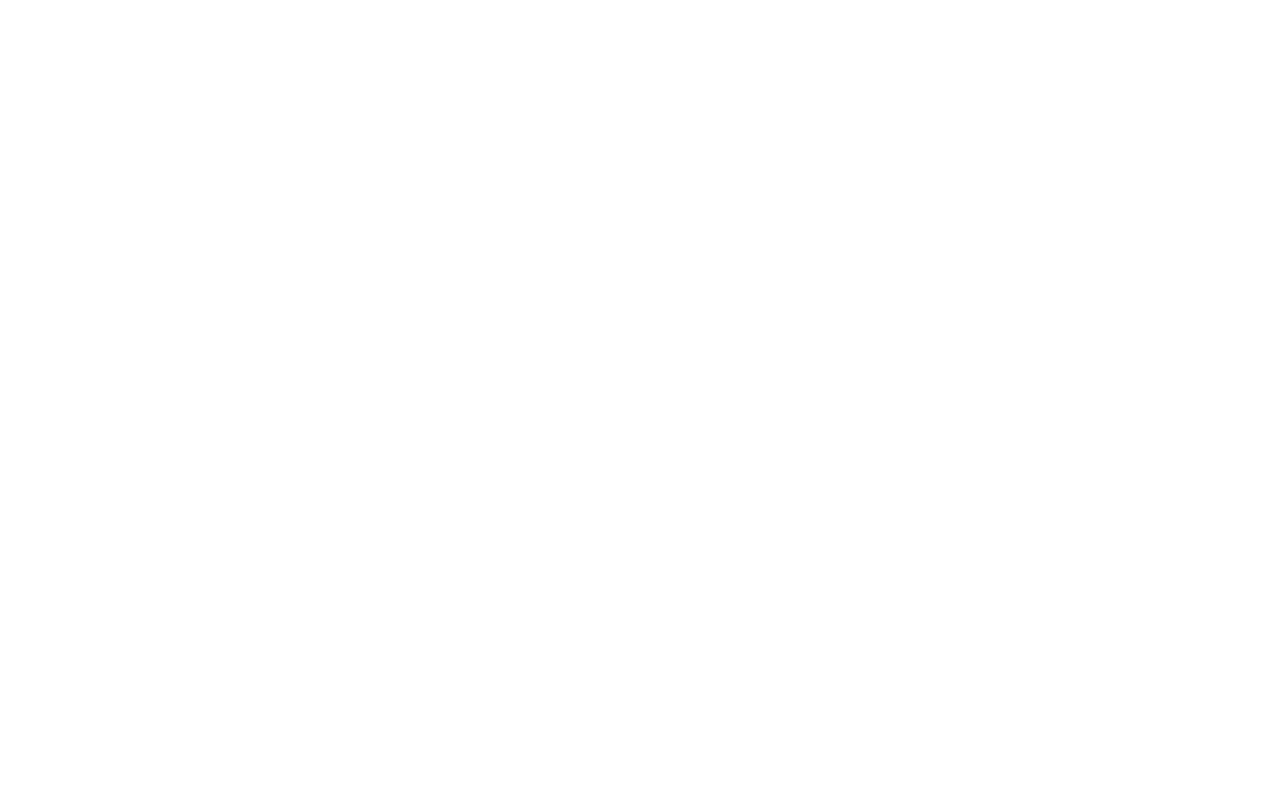
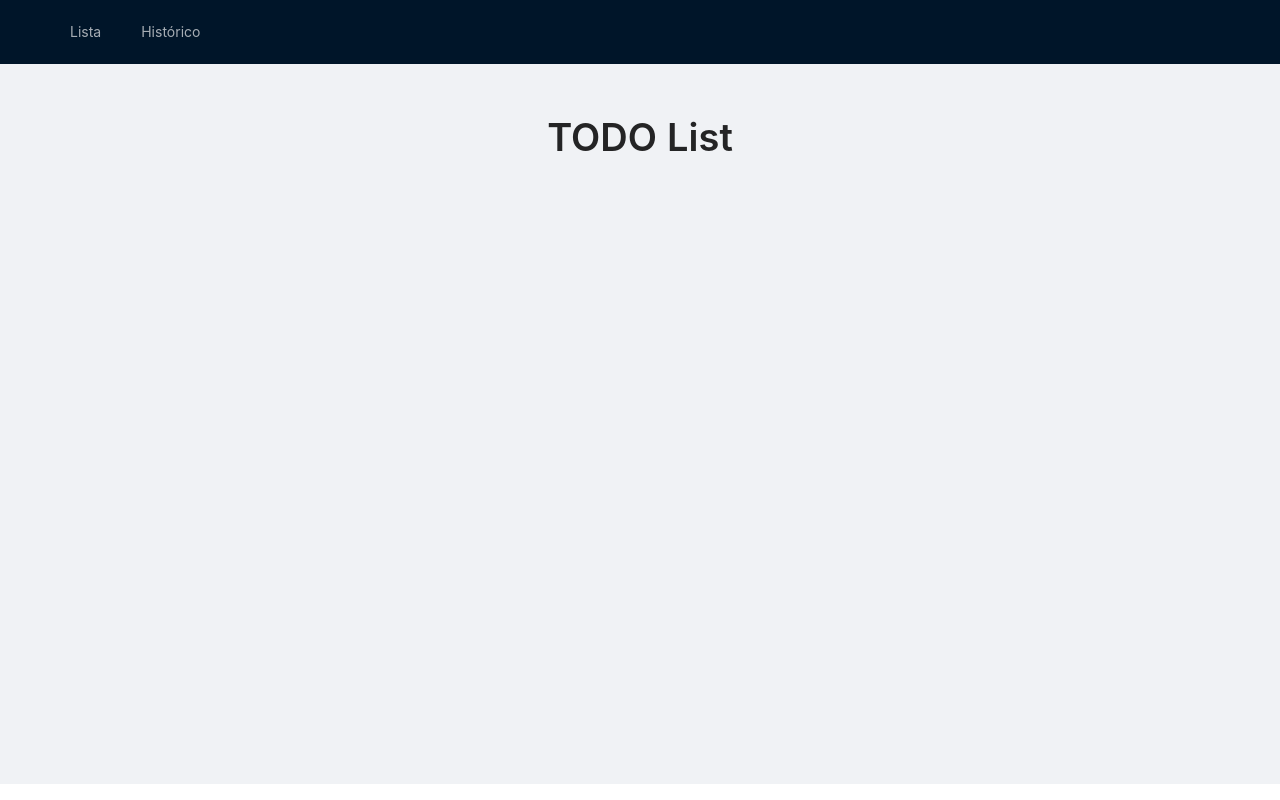
Before and after one commit to alessrdrgz/todo-app-frontend, a React app: page / in a window 1280 px wide. Built offline with nearby package versions, Linux system fonts and the light colour scheme; the HTML template or start-up script is replaced by a standard one.

Commit message:
initial commit

```diff
--- a/package.json
+++ b/package.json
@@ -20,6 +20,7 @@
     "ignorePatterns": "*.js"
   },
   "dependencies": {
+    "antd": "^4.20.6",
     "react": "^18.0.0",
     "react-dom": "^18.0.0",
     "react-router-dom": "^6.3.0"
--- a/src/App.tsx
+++ b/src/App.tsx
@@ -1,12 +1,16 @@
-import './App.css'
+import { Route, Routes } from "react-router-dom";
+import "./App.css";
+import Layout from "./components/Layout";
+import Home from "./pages/Home";
 
 function App() {
-
   return (
-    <div className="App">
-
-    </div>
-  )
+    <Routes>
+      <Route path="/" element={<Layout />}>
+        <Route path="/" element={<Home />} />
+      </Route>
+    </Routes>
+  );
 }
 
-export default App
+export default App;
--- /dev/null
+++ b/src/components/HeaderMenu.tsx
@@ -0,0 +1,22 @@
+import { Menu } from "antd";
+import { ItemType } from "antd/lib/menu/hooks/useItems";
+import { useNavigate } from "react-router-dom";
+
+export default function HeaderMenu() {
+  const navigate = useNavigate();
+
+  const MenuItems: ItemType[] = [
+    {
+      key: "list",
+      label: "Lista",
+      onClick: () => navigate(`/list`),
+    },
+    {
+      key: "historic",
+      label: "Histórico",
+      onClick: () => navigate(`/historic`),
+    },
+  ];
+
+  return <Menu theme="dark" mode="horizontal" items={MenuItems} />;
+}
--- a/src/components/Layout.tsx
+++ b/src/components/Layout.tsx
@@ -1,10 +1,22 @@
 import React from "react";
 import { Outlet } from "react-router-dom";
+import { Layout as LY } from "antd";
+import HeaderMenu from "./HeaderMenu";
+
+const { Header, Content } = LY;
 
 export default function Layout() {
   return (
     <main className="App">
-      <Outlet />
+      <LY className="layout">
+        <Header>
+          <div className="logo" />
+          <HeaderMenu />
+        </Header>
+        <Content style={{ backgroundColor: "none" }}>
+          <Outlet />
+        </Content>
+      </LY>
     </main>
   );
 }
--- a/src/index.css
+++ b/src/index.css
@@ -1,13 +1,16 @@
+@import "antd/dist/antd.css";
+
+html,
 body {
   margin: 0;
-  font-family: -apple-system, BlinkMacSystemFont, 'Segoe UI', 'Roboto', 'Oxygen',
-    'Ubuntu', 'Cantarell', 'Fira Sans', 'Droid Sans', 'Helvetica Neue',
+  padding: 0;
+  font-family: -apple-system, BlinkMacSystemFont, "Segoe UI", "Roboto", "Oxygen",
+    "Ubuntu", "Cantarell", "Fira Sans", "Droid Sans", "Helvetica Neue",
     sans-serif;
   -webkit-font-smoothing: antialiased;
   -moz-osx-font-smoothing: grayscale;
 }
 
-code {
-  font-family: source-code-pro, Menlo, Monaco, Consolas, 'Courier New',
-    monospace;
+* {
+  box-sizing: border-box;
 }
--- a/src/main.tsx
+++ b/src/main.tsx
@@ -1,13 +1,16 @@
-import React from 'react'
-import ReactDOM from 'react-dom/client'
-import App from './App'
-import './index.css'
+import React from "react";
+import ReactDOM from "react-dom/client";
+import App from "./App";
+import "./index.css";
+import { BrowserRouter } from "react-router-dom";
 
-const rootElement = document.getElementById('root') as HTMLElement
-const root = ReactDOM.createRoot(rootElement)
+const rootElement = document.getElementById("root") as HTMLElement;
+const root = ReactDOM.createRoot(rootElement);
 
 root.render(
   <React.StrictMode>
-    <App />
+    <BrowserRouter>
+      <App />
+    </BrowserRouter>
   </React.StrictMode>
-)
+);
--- /dev/null
+++ b/src/pages/Home.tsx
@@ -0,0 +1,11 @@
+import { Typography } from "antd";
+import "../styles/Home.css";
+
+const { Title } = Typography;
+export default function Home() {
+  return (
+    <section className="home-container">
+      <Title>TODO List</Title>
+    </section>
+  );
+}
--- /dev/null
+++ b/src/styles/Home.css
@@ -0,0 +1,7 @@
+.home-container {
+  width: 75%;
+  padding-top: 50px;
+  text-align: center;
+  margin: auto;
+  height: 90vh;
+}
```
Also changed, not shown: 1 other file (tests, documents, lock files or other folders).
